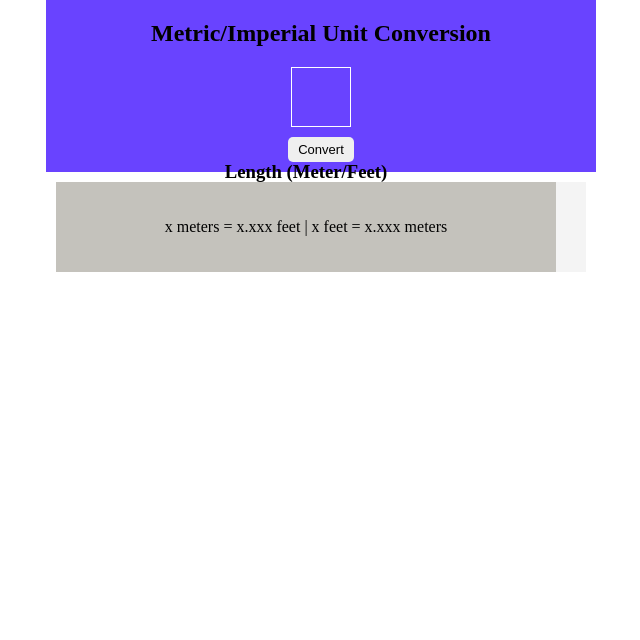
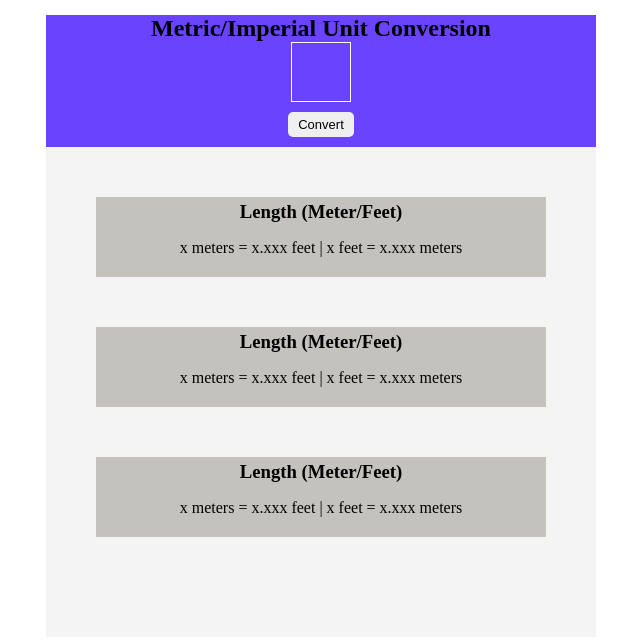
Before and after one commit to sachinkmohan/unit-converter, a website built with Vite: page index.html in a window 1280 px wide. Shown: the whole page, without its empty margins (319-959 px from the left). Built offline with nearby package versions, Linux system fonts and the light colour scheme.

Commit message:
refactor layout and styling for user input and conversions section

```diff
--- a/index.css
+++ b/index.css
@@ -1,27 +1,39 @@
 body {
-    margin: 0 auto;
-    width: 550px
+  margin: 0;
 }
 
-#user-input{
+h1,
+h2,
+h3 {
+  margin: 0;
+}
+
+#container {
+  width: 550px;
+  margin: 15px auto;
+  display: flex;
+  flex-direction: column;
+}
+
+#user-input {
   display: flex;
   flex-direction: column;
   justify-content: center;
   align-items: center;
-    background-color: #6943FF;
+  background-color: #6943ff;
 }
 
-#user-input input{
+#user-input input {
   width: 60px;
   height: 60px;
-    background-color: #6943FF;
+  background-color: #6943ff;
   border: 1px solid white;
   color: white;
   font-size: xx-large;
   text-align: center;
 }
 
-button{
+button {
   font-size: small;
   padding: 5px 10px;
   border-radius: 5px;
@@ -29,14 +41,16 @@ button{
   margin: 10px 0px;
 }
 
-#conversions{
-    background-color: #F4F4F4;
-    margin: 10px;
+#conversions {
+  background-color: #f4f4f4;
+  padding: 50px;
+  display: flex;
+  flex-direction: column;
 }
 
-.data{
-    width: 500px;
-    height: 30px;
+.data {
+  height: 80px;
+  margin-bottom: 50px;
   background-color: #c4c2bc;
   display: flex;
   flex-direction: column;
--- a/index.html
+++ b/index.html
@@ -1,13 +1,14 @@
 <html>
   <head>
-        <link rel="stylesheet" href="index.css">
+    <link rel="stylesheet" href="index.css" />
   </head>
   <body>
     <script src="index.js"></script>
 
+    <div id="container">
       <div id="user-input">
         <h2>Metric/Imperial Unit Conversion</h2>
-            <input type="text">
+        <input type="text" />
         <button>Convert</button>
       </div>
 
@@ -16,8 +17,15 @@
           <h3>Length (Meter/Feet)</h3>
           <p>x meters = x.xxx feet | x feet = x.xxx meters</p>
         </div>
-            <div class="data"></div>
-            <div class="data"></div>
+        <div class="data">
+          <h3>Length (Meter/Feet)</h3>
+          <p>x meters = x.xxx feet | x feet = x.xxx meters</p>
+        </div>
+        <div class="data">
+          <h3>Length (Meter/Feet)</h3>
+          <p>x meters = x.xxx feet | x feet = x.xxx meters</p>
+        </div>
+      </div>
     </div>
   </body>
 </html>
```
Lines whose indentation alone changed are shown as unchanged.
